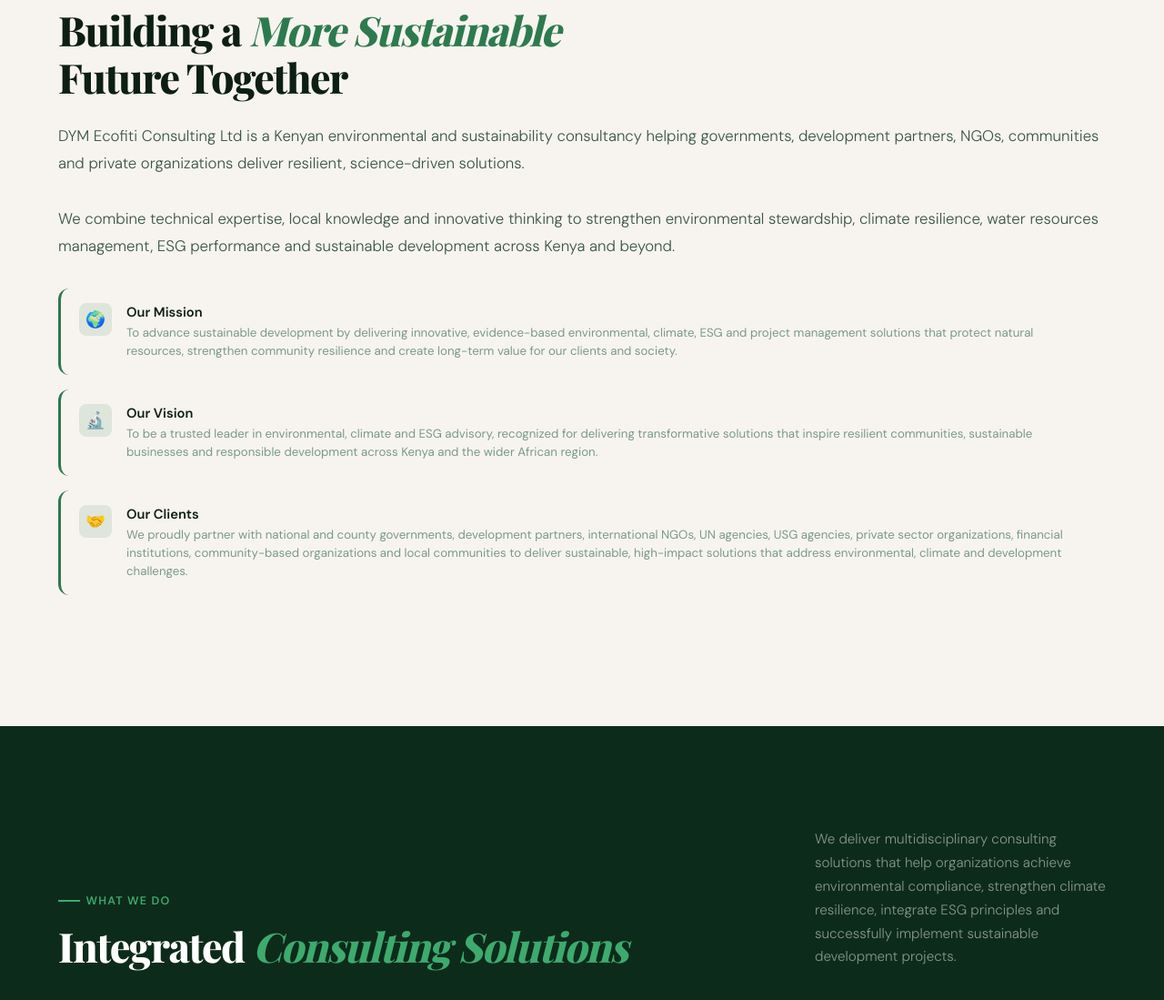
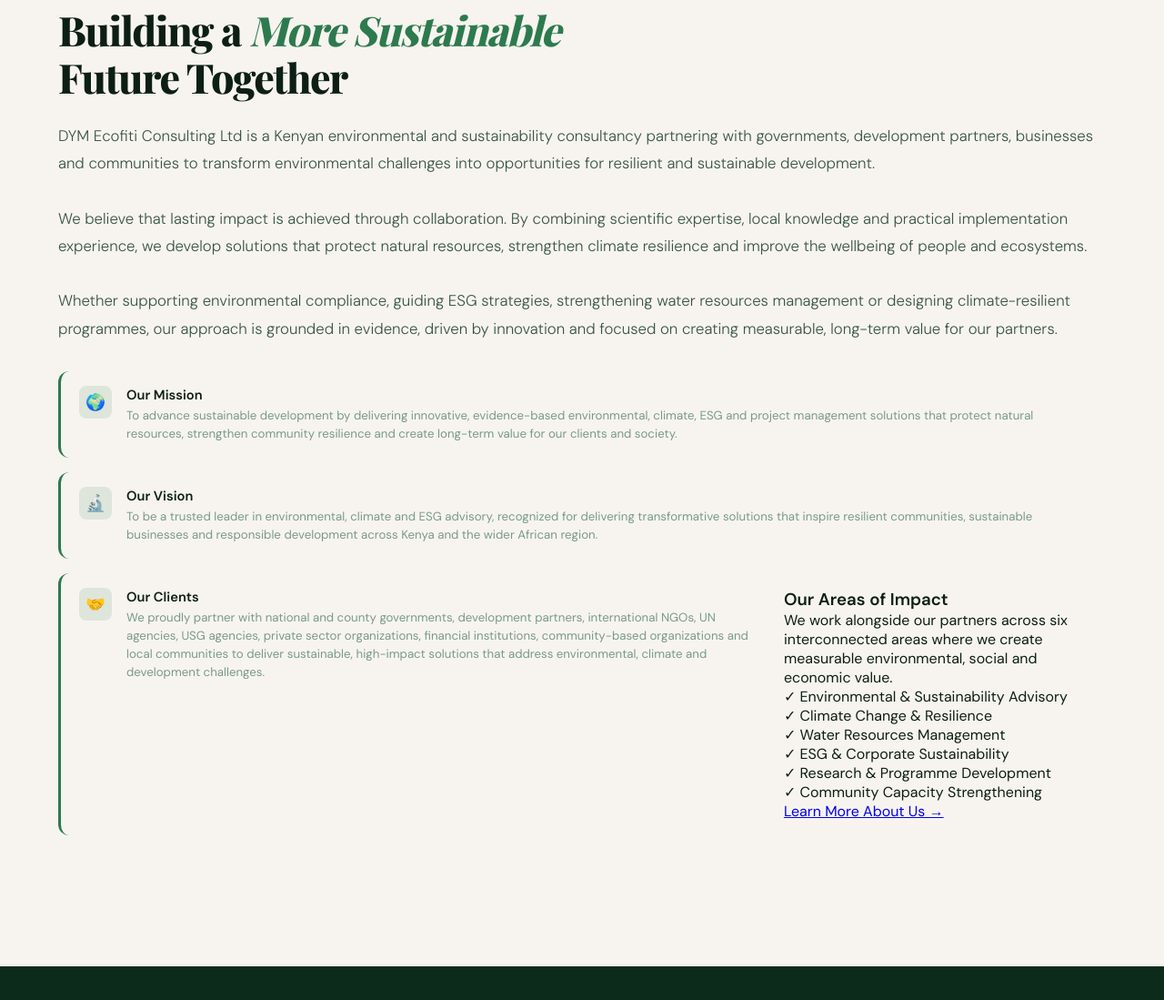
Before and after one commit to dym-ecofiti/dymecofiti, a plain HTML site: page index.html in a window 1280 px wide. Shown: the part 976-2075 px from the top of the page at 91% size. Drawn offline with nearby package versions, Linux system fonts and the light colour scheme; a web font is replaced by a local one.

Commit message:
Update index.html

```diff
--- a/index.html
+++ b/index.html
@@ -1489,17 +1489,21 @@
  </div>
   <div class="about-content fade-up">
     <div class="section-tag">Who We Are</div>
-    <h2 class="section-title">
+   <h2 class="section-title">
     Building a <em>More Sustainable</em><br>
     Future Together
-    </h2>
-   <p class="about-desc">
-
-DYM Ecofiti Consulting Ltd is a Kenyan environmental and sustainability consultancy helping governments, development partners, NGOs, communities and private organizations deliver resilient, science-driven solutions.
+   </h2>
+  <p class="about-desc">
+
+DYM Ecofiti Consulting Ltd is a Kenyan environmental and sustainability consultancy partnering with governments, development partners, businesses and communities to transform environmental challenges into opportunities for resilient and sustainable development.
 
 <br><br>
 
-We combine technical expertise, local knowledge and innovative thinking to strengthen environmental stewardship, climate resilience, water resources management, ESG performance and sustainable development across Kenya and beyond.
+We believe that lasting impact is achieved through collaboration. By combining scientific expertise, local knowledge and practical implementation experience, we develop solutions that protect natural resources, strengthen climate resilience and improve the wellbeing of people and ecosystems.
+
+<br><br>
+
+Whether supporting environmental compliance, guiding ESG strategies, strengthening water resources management or designing climate-resilient programmes, our approach is grounded in evidence, driven by innovation and focused on creating measurable, long-term value for our partners.
 
 </p>
     <div class="about-pillars">
@@ -1523,9 +1527,36 @@
           <strong>Our Clients</strong>
           <p>We proudly partner with national and county governments, development partners, international NGOs, UN agencies, USG agencies, private sector organizations, financial institutions, community-based organizations and local communities to deliver sustainable, high-impact solutions that address environmental, climate and development challenges.</p>
         </div>
-      </div>
-    </div>
-  </div>
+
+   <div class="about-impact">
+
+    <h3>Our Areas of Impact</h3>
+
+    <p class="impact-intro">
+        We work alongside our partners across six interconnected areas where we create measurable environmental, social and economic value.
+    </p>
+
+    <div class="impact-grid">
+
+        <div class="impact-item">✓ Environmental & Sustainability Advisory</div>
+
+        <div class="impact-item">✓ Climate Change & Resilience</div>
+
+        <div class="impact-item">✓ Water Resources Management</div>
+
+        <div class="impact-item">✓ ESG & Corporate Sustainability</div>
+
+        <div class="impact-item">✓ Research & Programme Development</div>
+
+        <div class="impact-item">✓ Community Capacity Strengthening</div>
+
+    </div>
+
+    <a href="#services" class="about-btn">
+        Learn More About Us →
+    </a>
+
+</div>
 </section>
 
 <!-- SERVICES -->
```
